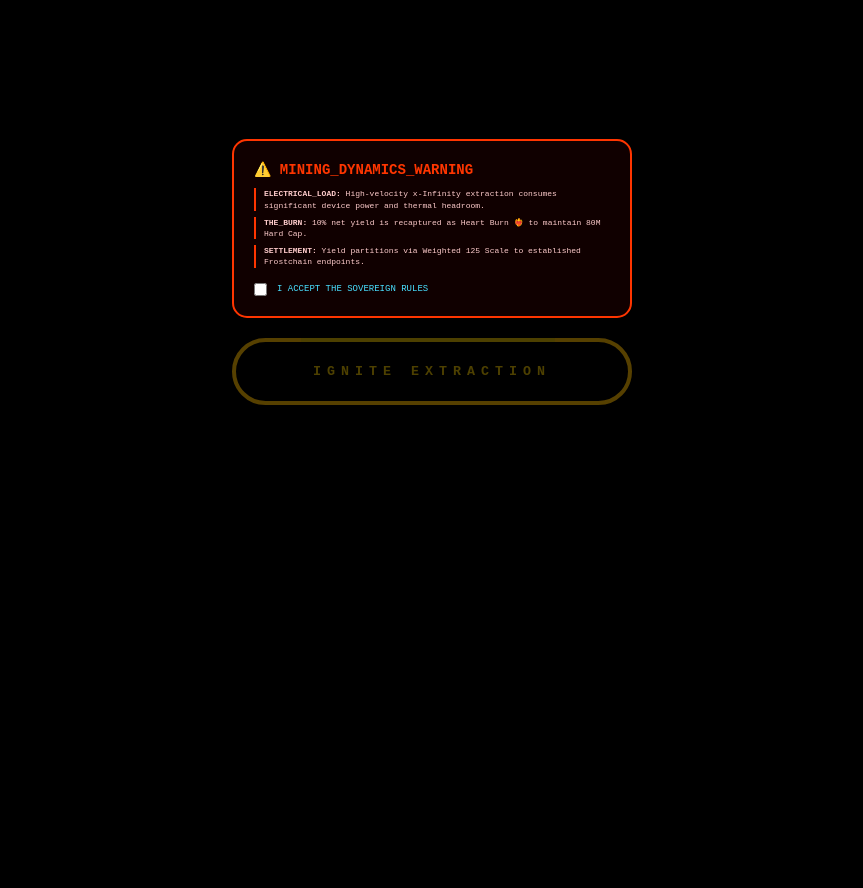
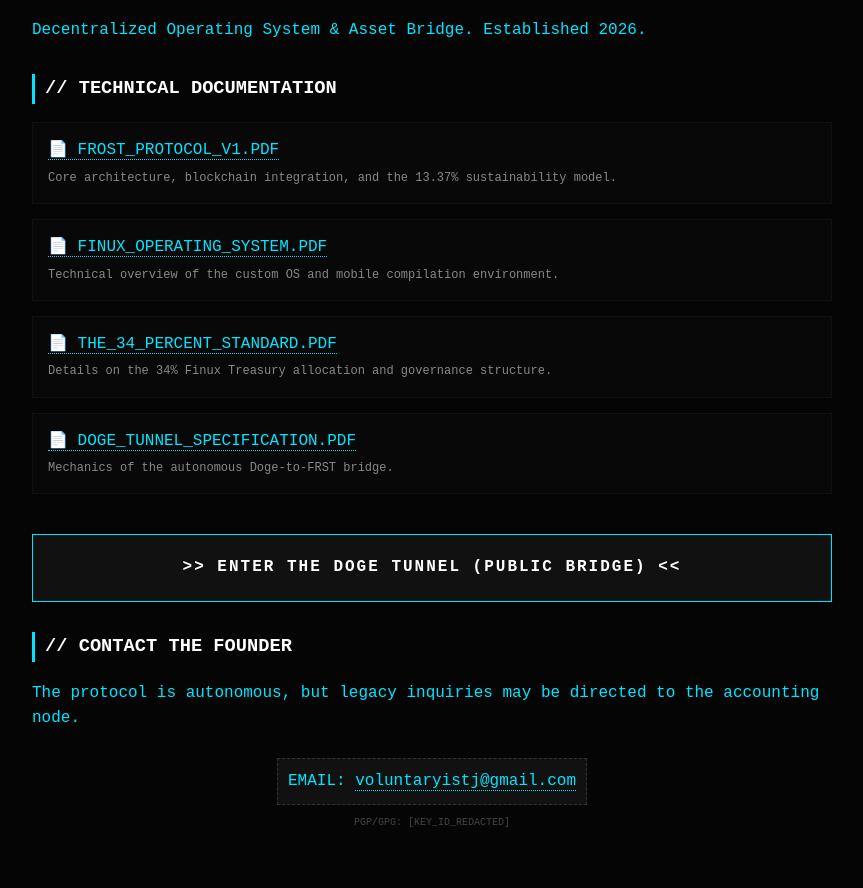
Before and after one commit to FrosTether/Finux, a plain HTML site: page index.html in a window 1280 px wide. Shown: the part 128-1016 px from the top of the page, without its empty margins (208-1071 px from the left). Before the commit the page ends 800 px from the top, so only its background shows below. Drawn offline with nearby package versions, Linux system fonts and the light colour scheme.

Commit message:
Update index.html

```diff
--- a/index.html
+++ b/index.html
@@ -1,67 +1,74 @@
 <!DOCTYPE html>
 <html lang="en">
 <head>
-<meta charset="UTF-8">
-<meta name="viewport" content="width=device-width, initial-scale=1, maximum-scale=1, user-scalable=no, viewport-fit=cover">
-<title>⛓️‍💥 RC189 | MINING_DYNAMICS_SHIELD</title>
-<script src="https://cdn.jsdelivr.net/npm/ethers@6.9.0/dist/ethers.umd.min.js"></script>
-<style>
-:root { --bg:#000; --ice:oklch(85% 0.15 230); --leet:oklch(90% 0.4 100); --warn:oklch(65% 0.25 40); }
-* { margin:0; padding:0; box-sizing:border-box; font-family:"Courier New", monospace; }
-body { background:var(--bg); color:#fff; height:100dvh; display:flex; flex-direction:column; align-items:center; justify-content:center; overflow:hidden; }
+    <meta charset="UTF-8">
+    <meta name="viewport" content="width=device-width, initial-scale=1.0">
+    <title>FROST PROTOCOL // INDEX</title>
+    <style>
+        :root { --frost: #00e5ff; --bg: #050505; --dim: #444; }
+        body { background: var(--bg); color: var(--frost); font-family: 'Courier New', monospace; padding: 40px; max-width: 800px; margin: 0 auto; line-height: 1.6; }
 
-.warning-box {
-  width: 90%; max-width: 400px; background: rgba(20,0,0,0.8); border: 2px solid var(--warn); border-radius: 15px;
-  padding: 20px; text-align: left; box-shadow: 0 0 30px var(--warn / 0.2); margin-bottom: 20px;
-}
-.warning-title { color: var(--warn); font-weight: 900; font-size: 14px; margin-bottom: 10px; display: flex; align-items: center; gap: 8px; }
-.warning-text { font-size: 8px; line-height: 1.4; color: #ffcccc; margin-bottom: 15px; }
-.rule-item { margin-bottom: 6px; border-left: 2px solid var(--warn); padding-left: 8px; }
+        h1 { border-bottom: 2px solid var(--frost); padding-bottom: 10px; text-transform: uppercase; letter-spacing: 2px; }
+        h3 { color: #fff; margin-top: 30px; border-left: 3px solid var(--frost); padding-left: 10px; }
 
-.ignite-container { width: 90%; max-width: 400px; text-align: center; }
-.start-btn {
-  width: 100%; padding: 22px; border: 4px solid var(--leet); color: var(--leet); font-weight: 900;
-  border-radius: 50px; background: transparent; letter-spacing: 6px; cursor: pointer; transition: 0.2s;
-}
-.start-btn:active { transform: scale(0.95); background: var(--leet); color: #000; }
-.disabled { opacity: 0.3; cursor: not-allowed; }
-</style>
+        a { color: var(--frost); text-decoration: none; border-bottom: 1px dotted var(--frost); transition: all 0.3s; }
+        a:hover { background: var(--frost); color: #000; }
+
+        .paper-list { list-style: none; padding: 0; }
+        .paper-list li { margin: 15px 0; border: 1px solid #111; padding: 15px; background: #080808; }
+        .paper-list li:hover { border-color: var(--frost); }
+        .desc { font-size: 12px; color: #888; display: block; margin-top: 5px; }
+
+        .btn-tunnel { display: block; text-align: center; background: #111; border: 1px solid var(--frost); color: #fff; padding: 20px; margin-top: 40px; font-weight: bold; text-transform: uppercase; letter-spacing: 2px; }
+        .btn-tunnel:hover { background: var(--frost); color: #000; cursor: pointer; }
+
+        .footer { margin-top: 60px; border-top: 1px solid #222; padding-top: 20px; font-size: 12px; color: #666; text-align: center; }
+        .contact-box { background: #111; padding: 10px; display: inline-block; border: 1px dashed #333; margin-top: 10px; }
+    </style>
 </head>
 <body>
 
-<div class="warning-box" id="warning-node">
-  <div class="warning-title">⚠️ MINING_DYNAMICS_WARNING</div>
-  <div class="warning-text">
-    <div class="rule-item"><strong>ELECTRICAL_LOAD:</strong> High-velocity x-Infinity extraction consumes significant device power and thermal headroom.</div>
-    <div class="rule-item"><strong>THE_BURN:</strong> 10% net yield is recaptured as Heart Burn ❤️‍🔥 to maintain 80M Hard Cap.</div>
-    <div class="rule-item"><strong>SETTLEMENT:</strong> Yield partitions via Weighted 125 Scale to established Frostchain endpoints.</div>
-  </div>
-  <label style="font-size: 9px; display: flex; align-items: center; gap: 10px; color: var(--ice);">
-    <input type="checkbox" id="consent" onchange="toggleIgnition()"> I ACCEPT THE SOVEREIGN RULES
-  </label>
-</div>
+    <h1>FROST PROTOCOL // FINUX GOVERNANCE</h1>
+    <p>Decentralized Operating System & Asset Bridge. Established 2026.</p>
 
-<div class="ignite-container">
-  <button class="start-btn disabled" id="ignite-trigger" disabled onclick="startMining()">IGNITE EXTRACTION</button>
-</div>
+    <h3>// TECHNICAL DOCUMENTATION</h3>
+    <ul class="paper-list">
+        <li>
+            <a href="whitepaper_v1.pdf" target="_blank">📄 FROST_PROTOCOL_V1.PDF</a>
+            <span class="desc">Core architecture, blockchain integration, and the 13.37% sustainability model.</span>
+        </li>
+        <li>
+            <a href="finux_os.pdf" target="_blank">📄 FINUX_OPERATING_SYSTEM.PDF</a>
+            <span class="desc">Technical overview of the custom OS and mobile compilation environment.</span>
+        </li>
+        <li>
+            <a href="governance_34.pdf" target="_blank">📄 THE_34_PERCENT_STANDARD.PDF</a>
+            <span class="desc">Details on the 34% Finux Treasury allocation and governance structure.</span>
+        </li>
+        <li>
+            <a href="doge_tunnel_spec.pdf" target="_blank">📄 DOGE_TUNNEL_SPECIFICATION.PDF</a>
+            <span class="desc">Mechanics of the autonomous Doge-to-FRST bridge.</span>
+        </li>
+    </ul>
 
-<script>
-function toggleIgnition() {
-  const checkbox = document.getElementById('consent');
-  const btn = document.getElementById('ignite-trigger');
-  if(checkbox.checked) {
-    btn.classList.remove('disabled');
-    btn.disabled = false;
-  } else {
-    btn.classList.add('disabled');
-    btn.disabled = true;
-  }
-}
+    <a href="tunnel.html" class="btn-tunnel">>> ENTER THE DOGE TUNNEL (PUBLIC BRIDGE) <<</a>
 
-function startMining() {
-  if(navigator.vibrate) navigator.vibrate([100, 50, 200]);
-  window.location.href = 'games/blocks.html';
-}
-</script>
+    <h3>// CONTACT THE FOUNDER</h3>
+    <p>The protocol is autonomous, but legacy inquiries may be directed to the accounting node.</p>
+
+    <div style="text-align: center;">
+        <div class="contact-box">
+            EMAIL: <a href="mailto:voluntaryistj@gmail.com">voluntaryistj@gmail.com</a>
+        </div>
+        <div style="font-size: 10px; margin-top: 10px; color: #444;">
+            PGP/GPG: [KEY_ID_REDACTED]
+        </div>
+    </div>
+
+    <div class="footer">
+        STATUS: GHOST_MODE_ACTIVE // SUPPLY: 100M // FOUNDER_FLOAT: 13.37%<br>
+        CONTRACT: 0x1d5a73e89d2b2ffc4ad1c84aba21af5ca3e331c9
+    </div>
+
 </body>
 </html>
```
